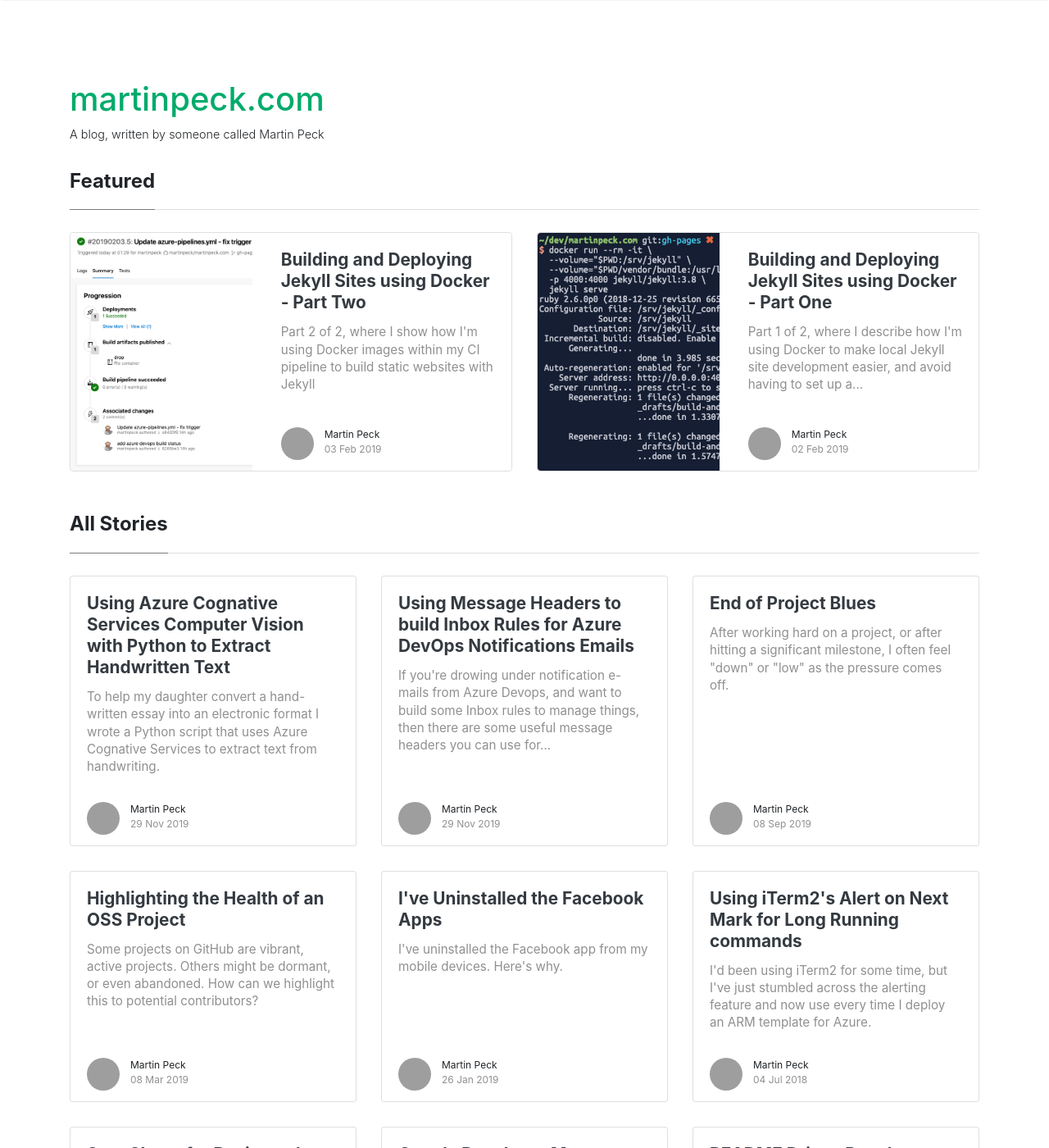
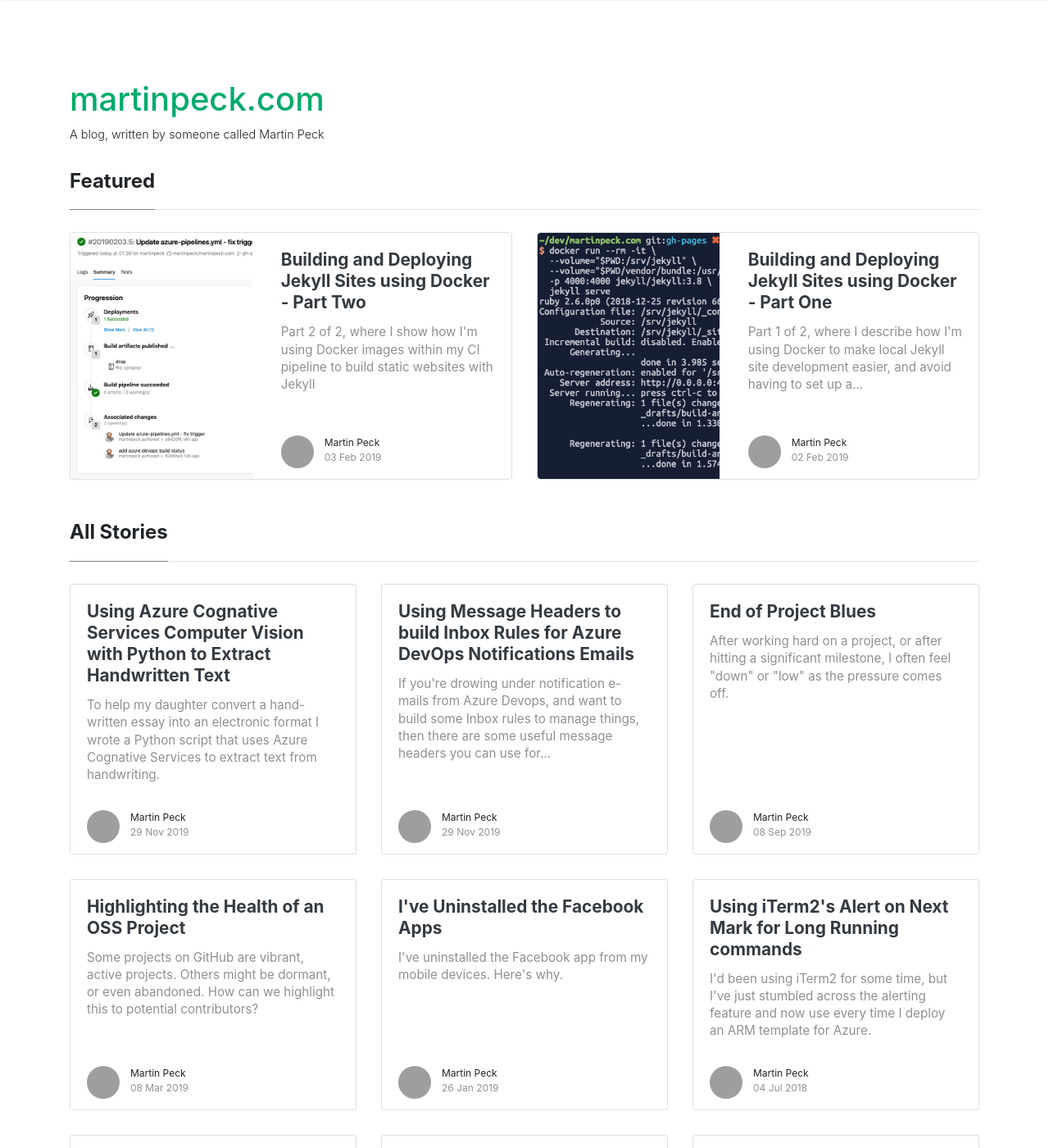
Before and after one commit to martinpeck/martinpeck.github.io, a Jekyll site: the page built from index.html, in a window 1280 px wide and 1400 px high. Shown: the whole window at 82% size. Built offline with Jekyll 4.4.1, drawn with Linux system fonts in a browser that asks for light colours; nearby versions of some CDN libraries; the list of posts is cut into pages by our own code; grey boxes are pictures that could not be loaded.

Commit message:
css hacking for featured box

```diff
--- a/_includes/featuredbox.html
+++ b/_includes/featuredbox.html
@@ -7,8 +7,8 @@
                 <div class="h-100">
                     <div class="wrapthumbnail">
                         <a href="{{ post.url | absolute_url }}">
-                            <span class="thumbnail d-block" style="background-image:url({% if post.image contains "://" %}{{ post.image }}{% else %}{{ post.image | absolute_url }}{% endif %});">
-                            </span>
+                            <div class="thumbnail d-block" style="background-image:url({{ post.image | absolute_url }});">
+                            </div>
                         </a>
                     </div>
                 </div>
--- a/assets/css/screen.css
+++ b/assets/css/screen.css
@@ -111,7 +111,7 @@ License: https://www.wowthemes.net/freebies-license/
 }
  .listfeaturedtag .thumbnail {
      background-size:cover;
-     height:100%;
+     height:300px;
      display:block;
      background-origin:border-box!important;
      border-top-left-radius: .25rem;
```
